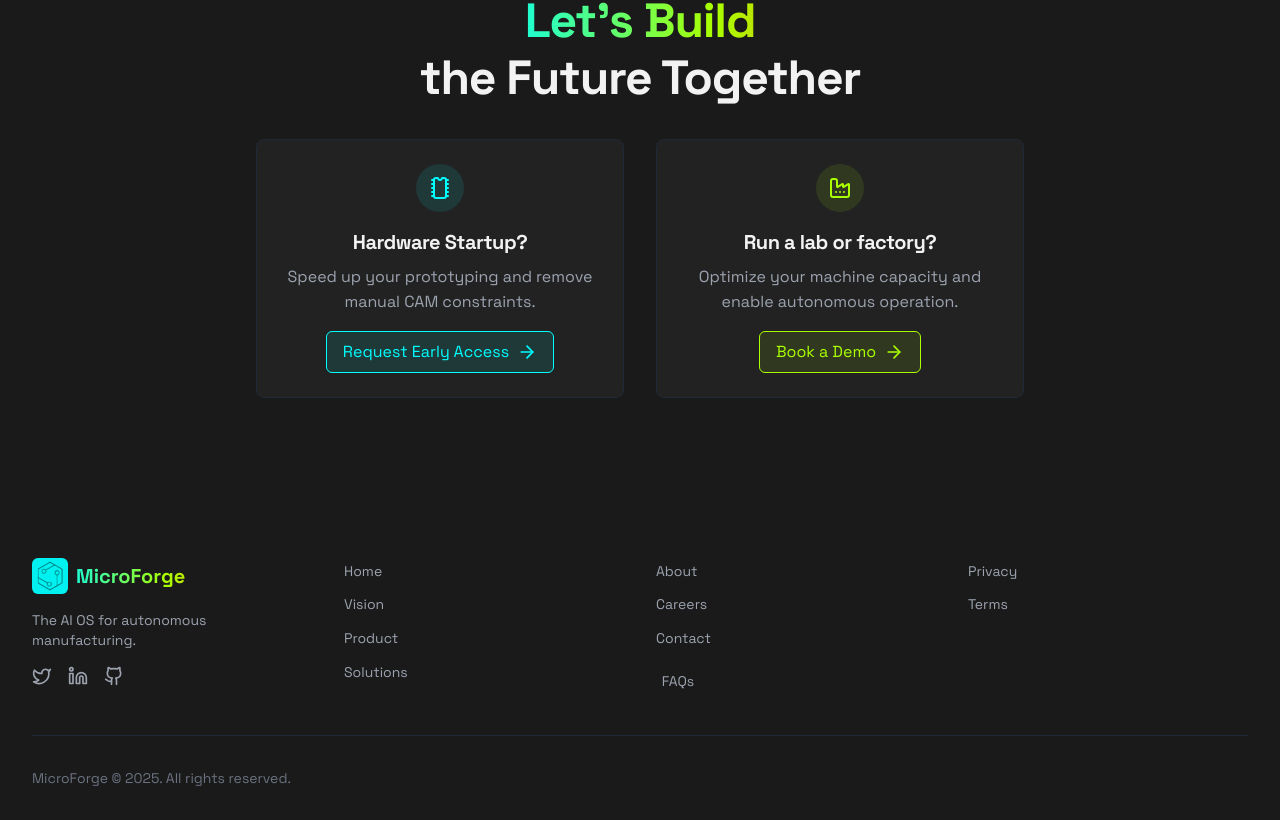
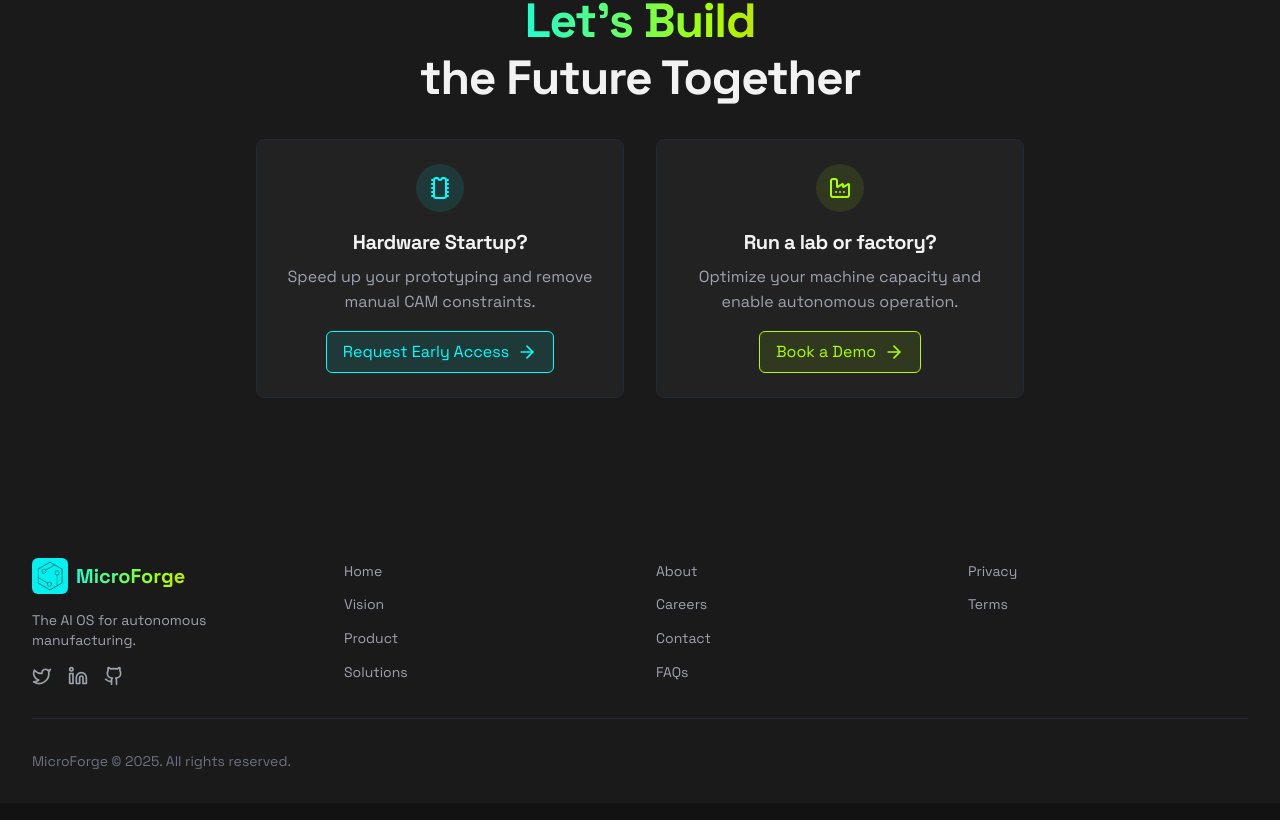
Before and after one commit to LiamBowen/microforge-genesis-os, a React (Vite) app: page / in a window 1280 px wide. Shown: the part 4459-5279 px from the top of the page. Built offline with nearby package versions, Linux system fonts and the light colour scheme.

Commit message:
Fix: Footer FAQs link and styling
Fixes the FAQs link in the footer to be inline with other links and correctly navigate to the FAQ section on the Early Access page.

```diff
--- a/src/components/Footer.tsx
+++ b/src/components/Footer.tsx
@@ -64,7 +64,7 @@ const Footer = () => {
               <li><Link to="/about" className="text-gray-400 hover:text-neon-cyan text-sm">About</Link></li>
               <li><Link to="/careers" className="text-gray-400 hover:text-neon-cyan text-sm">Careers</Link></li>
               <li><Link to="/contact" className="text-gray-400 hover:text-neon-cyan text-sm">Contact</Link></li>
-              <li><button onClick={handleFAQClick} className="text-gray-400 hover:text-neon-cyan text-sm">FAQs</button></li>
+              <li><Link to="/early-access#faq" className="text-gray-400 hover:text-neon-cyan text-sm">FAQs</Link></li>
             </ul>
           </div>
 
```
